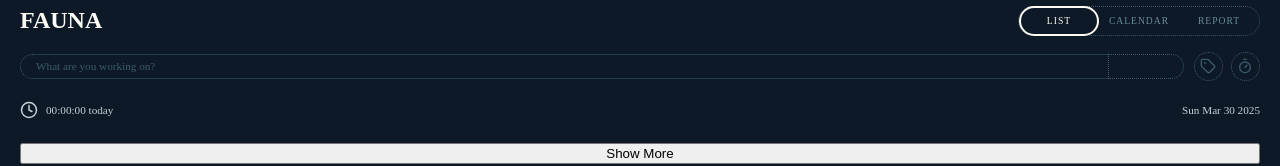
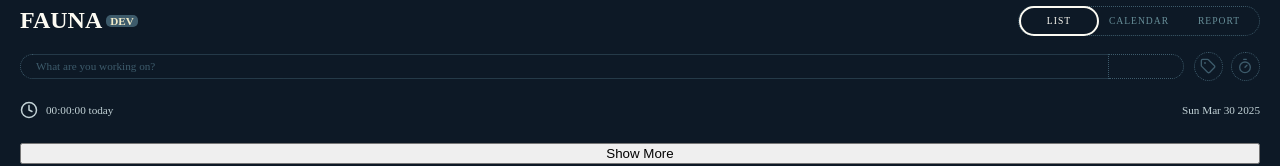
Before and after one commit to ivynya/juniper, a SvelteKit app: page / in a window 1280 px wide. Shown: the top 166 px of the page. Built offline with nearby package versions, Linux system fonts and the light colour scheme; a web font is replaced by a local one.

Commit message:
show header dev tag if on localhost

```diff
--- a/src/routes/Header.svelte
+++ b/src/routes/Header.svelte
@@ -1,11 +1,20 @@
 <script lang="ts">
+	import { onMount } from 'svelte';
 	import Slider from './Slider.svelte';
 
-	export let selected: string;
+	let { selected = $bindable() } = $props();
+
+	let hostname = $state('');
+	onMount(() => (hostname = window.location.hostname));
 </script>
 
 <header>
-	<h1><span>FAUNA</span></h1>
+	<h1>
+		<span>FAUNA</span>
+		{#if hostname === 'localhost'}
+			<span class="tag">DEV</span>
+		{/if}
+	</h1>
 	<Slider options={['List', 'Calendar', 'Report']} bind:selected />
 </header>
 
@@ -20,9 +29,20 @@
 		h1 {
 			display: flex;
 			align-items: center;
-			font-size: 1.5em;
+			font-size: 1.5rem;
 			flex: 10 0;
 			margin: 0;
+
+			.tag {
+				background-color: var(--b2);
+				border-radius: 5px;
+				color: var(--a1);
+				font-size: 0.7rem;
+				align-self: flex-start;
+				margin-left: 0.25rem;
+				margin-top: 0.5rem;
+				padding: 0 0.25rem;
+			}
 		}
 	}
 </style>
```
